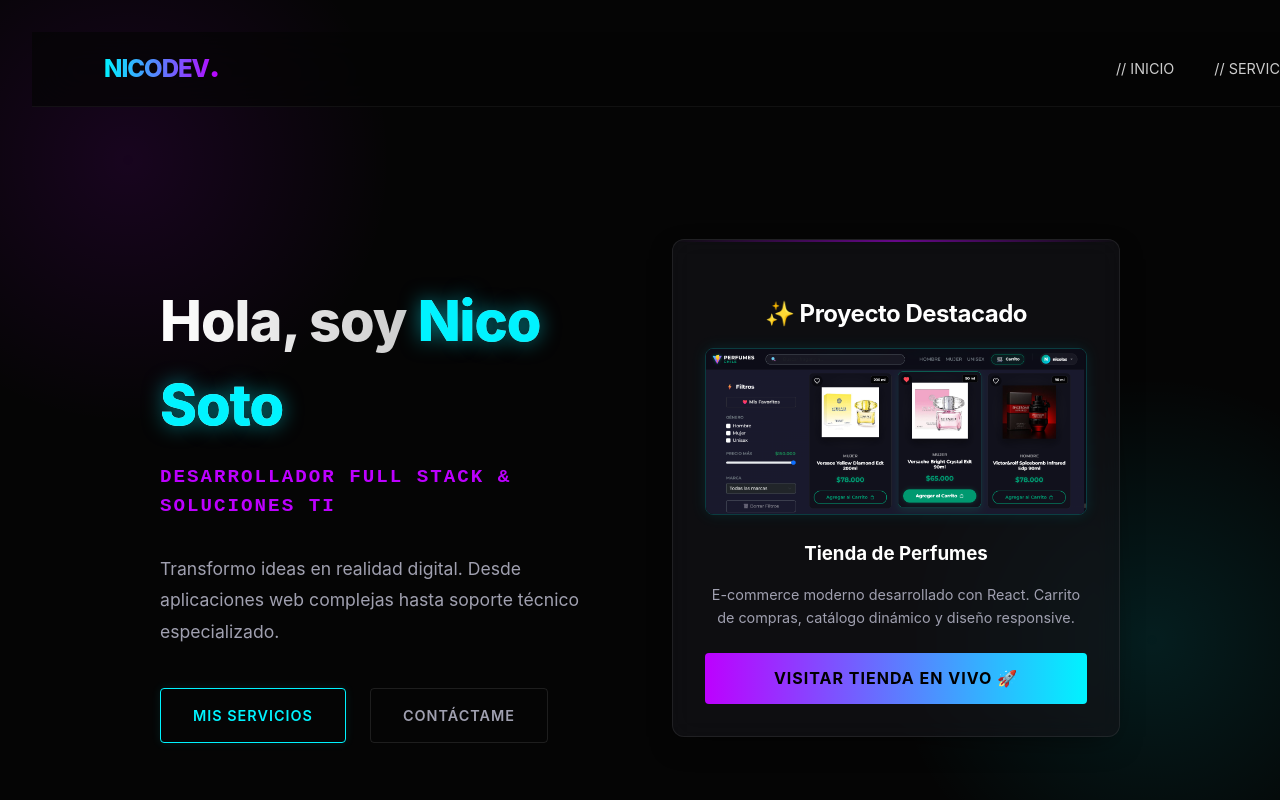
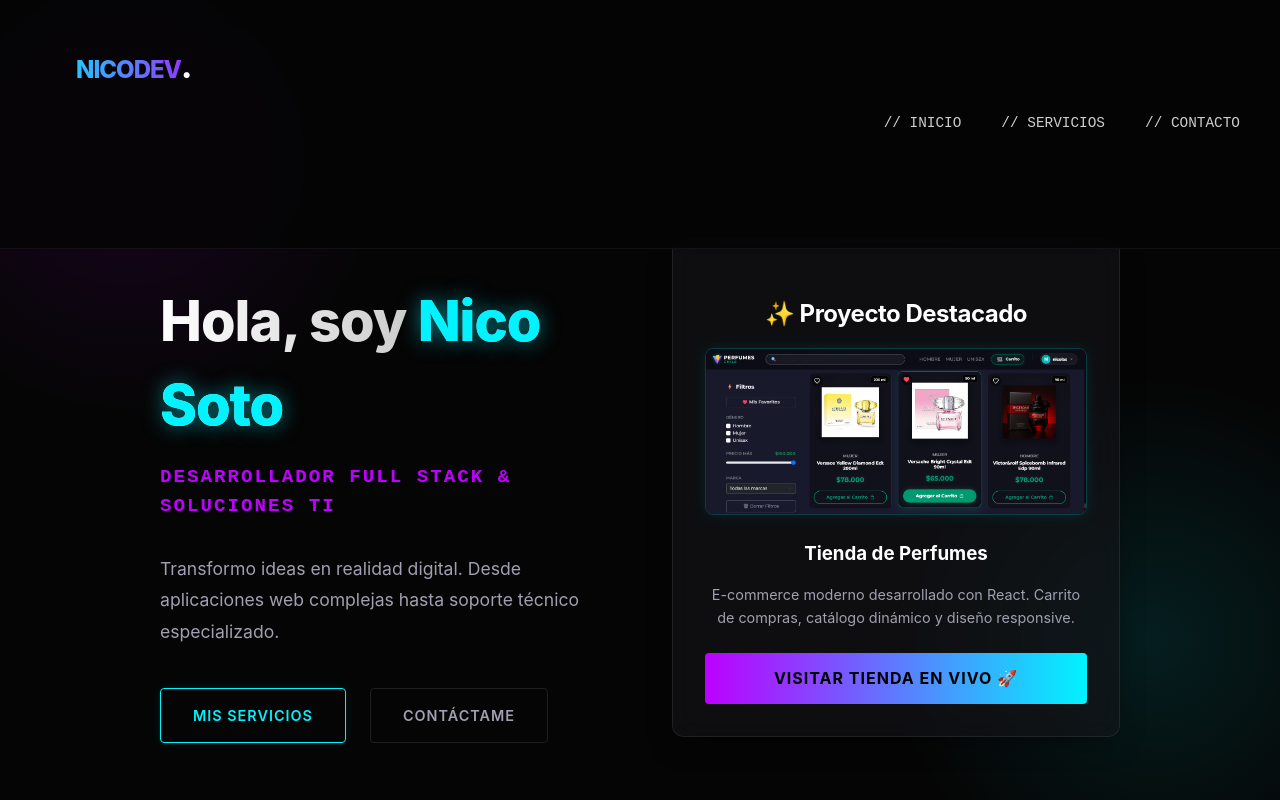
Before and after one commit to nikoalters/nicodev, a React (Vite) app: page / in a window 1280 px wide. Shown: the top 800 px of the page. Built offline with nearby package versions, Linux system fonts and the light colour scheme.

Commit message:
Arreglo navbar

```diff
--- a/src/App.tsx
+++ b/src/App.tsx
@@ -3,44 +3,17 @@ import Services from './components/Services'
 import Hero from './components/Hero'
 import Contact from './components/Contact'
 import Footer from './components/Footer'
+import Navbar from './components/Navbar' // <--- 1. Importamos el nuevo Navbar
 
 function App() {
   return (
     <div className="portfolio-container">
-      {/* Navbar fija sencilla */}
-      <header style={{
-  position: 'fixed',
-  width: '100%',
-  background: 'rgba(5, 5, 5, 0.7)', /* Muy oscuro pero transparente */
-  backdropFilter: 'blur(20px)',     /* Desenfoque fuerte estilo Apple/Windows 11 */
-  padding: '1.2rem 2rem',
-  zIndex: 100,
-  borderBottom: '1px solid rgba(255, 255, 255, 0.05)'
-}}>
-  <nav style={{ display: 'flex', justifyContent: 'space-between', maxWidth: '1200px', margin: '0 auto', alignItems: 'center' }}>
-    <span style={{
-      fontWeight: '800',
-      fontSize: '1.5rem',
-      letterSpacing: '-1px',
-      background: 'linear-gradient(90deg, #00f3ff, #bd00ff)',
-      WebkitBackgroundClip: 'text',
-      WebkitTextFillColor: 'transparent'
-    }}>
-      NICODEV<span style={{ fontSize: '2rem', lineHeight: 0 }}>.</span>
-    </span>
 
-    <div style={{ display: 'flex', gap: '2.5rem' }}>
-      <a href="#inicio" style={{ textDecoration: 'none', color: '#fff', fontSize: '0.9rem', opacity: 0.8 }}>// INICIO</a>
-      <a href="#servicios" style={{ textDecoration: 'none', color: '#fff', fontSize: '0.9rem', opacity: 0.8 }}>// SERVICIOS</a>
-    </div>
-  </nav>
-</header>
+      {/* 2. Reemplazamos todo el <header> viejo por esto: */}
+      <Navbar />
 
       <main>
-        {/* Aquí va el Hero con la sección de Perfumes incluida */}
         <Hero />
-
-        {/* Aquí siguen tus servicios */}
         <Services />
         <Contact />
       </main>
--- /dev/null
+++ b/src/components/Navbar.css
@@ -0,0 +1,127 @@
+/* Estilos Base (PC) */
+.tech-header {
+    position: fixed;
+    top: 0;
+    left: 0;
+    width: 100%;
+    z-index: 1000;
+    background: rgba(5, 5, 5, 0.85);
+    /* Fondo oscuro semitransparente */
+    backdrop-filter: blur(15px);
+    /* Efecto vidrio fuerte */
+    border-bottom: 1px solid rgba(255, 255, 255, 0.05);
+    padding: 1rem 2rem;
+    box-sizing: border-box;
+    /* Evita que el padding agrande el ancho */
+}
+
+.tech-nav {
+    display: flex;
+    justify-content: space-between;
+    align-items: center;
+    max-width: 1200px;
+    margin: 0 auto;
+}
+
+.logo {
+    font-weight: 800;
+    font-size: 1.5rem;
+    letter-spacing: -1px;
+    background: linear-gradient(90deg, #00f3ff, #bd00ff);
+    -webkit-background-clip: text;
+    -webkit-text-fill-color: transparent;
+    cursor: pointer;
+}
+
+.logo span {
+    font-size: 2rem;
+    line-height: 0;
+    color: #fff;
+    -webkit-text-fill-color: #fff;
+}
+
+.nav-links {
+    display: flex;
+    gap: 2.5rem;
+}
+
+.nav-links a {
+    text-decoration: none;
+    color: #fff;
+    font-size: 0.9rem;
+    opacity: 0.8;
+    font-family: monospace;
+    transition: all 0.3s ease;
+}
+
+.nav-links a:hover {
+    color: #00f3ff;
+    opacity: 1;
+    text-shadow: 0 0 10px rgba(0, 243, 255, 0.5);
+}
+
+.menu-toggle {
+    display: none;
+    /* En PC no se ve */
+    font-size: 1.8rem;
+    color: white;
+    cursor: pointer;
+}
+
+/* --- ESTILOS PARA MÓVIL (Pantallas menores a 768px) --- */
+@media (max-width: 768px) {
+    .tech-header {
+        padding: 1rem 1.5rem;
+    }
+
+    .menu-toggle {
+        display: block;
+        /* Muestra el botón ☰ */
+    }
+
+    /* El menú desplegable */
+    .nav-links {
+        position: absolute;
+        top: 100%;
+        /* Justo debajo del header */
+        left: 0;
+        width: 100%;
+        background: rgba(10, 10, 15, 0.98);
+        /* Fondo casi negro */
+        border-bottom: 1px solid rgba(0, 243, 255, 0.2);
+
+        flex-direction: column;
+        /* Lista vertical */
+        align-items: center;
+        padding: 2rem 0;
+        gap: 2rem;
+
+        /* Oculto por defecto */
+        display: none;
+        opacity: 0;
+    }
+
+    /* Clase que se agrega al abrir el menú */
+    .nav-links.open {
+        display: flex;
+        opacity: 1;
+        animation: slideDown 0.3s ease-out;
+    }
+
+    .nav-links a {
+        font-size: 1.2rem;
+        /* Letra más grande para tocar con el dedo */
+    }
+}
+
+@keyframes slideDown {
+    from {
+        opacity: 0;
+        transform: translateY(-10px);
+    }
+
+    to {
+        opacity: 1;
+        transform: translateY(0);
+    }
+}
--- /dev/null
+++ b/src/components/Navbar.tsx
@@ -0,0 +1,31 @@
+import { useState } from 'react';
+import './Navbar.css';
+
+const Navbar = () => {
+  const [isOpen, setIsOpen] = useState(false);
+
+  return (
+    <header className="tech-header">
+      <nav className="tech-nav">
+
+        <div className="logo">
+          NICODEV<span>.</span>
+        </div>
+
+
+        <div className="menu-toggle" onClick={() => setIsOpen(!isOpen)}>
+          {isOpen ? '✕' : '☰'}
+        </div>
+
+
+        <div className={`nav-links ${isOpen ? 'open' : ''}`}>
+          <a href="#inicio" onClick={() => setIsOpen(false)}>// INICIO</a>
+          <a href="#servicios" onClick={() => setIsOpen(false)}>// SERVICIOS</a>
+          <a href="#contacto" onClick={() => setIsOpen(false)}>// CONTACTO</a>
+        </div>
+      </nav>
+    </header>
+  );
+};
+
+export default Navbar;
```
